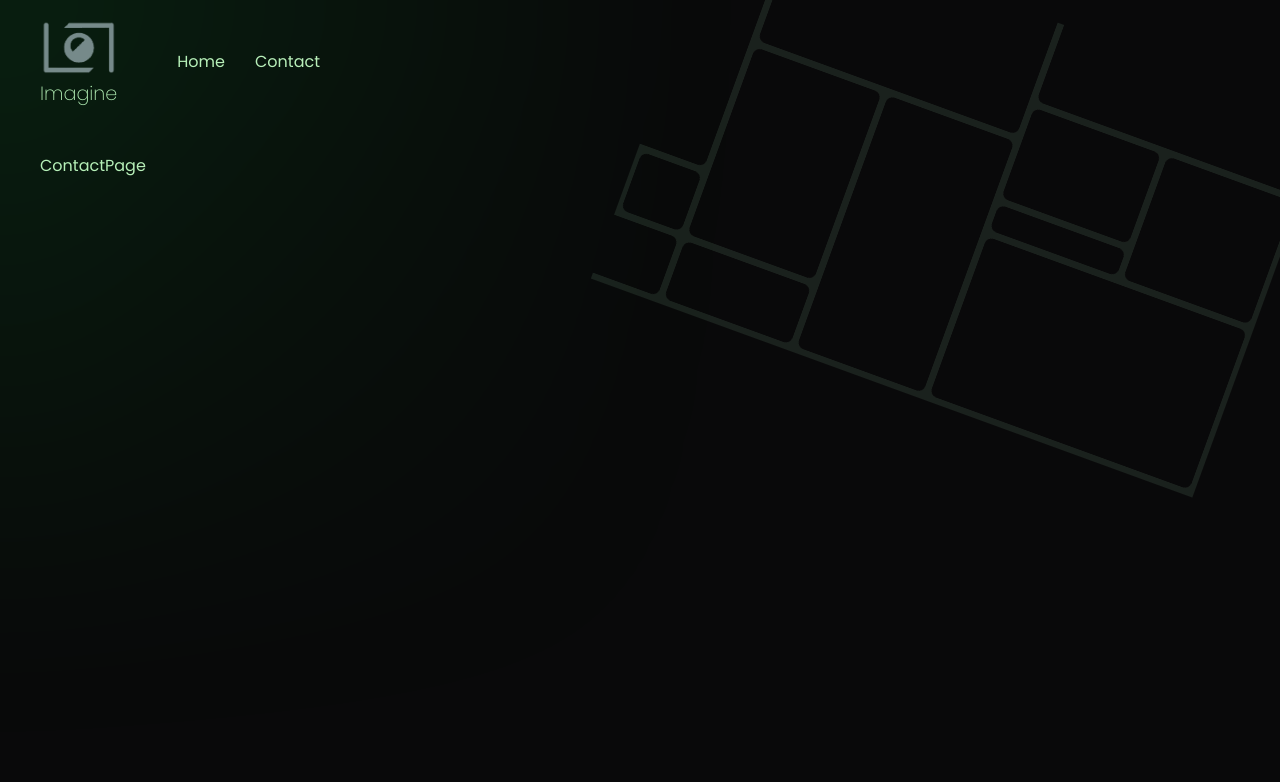
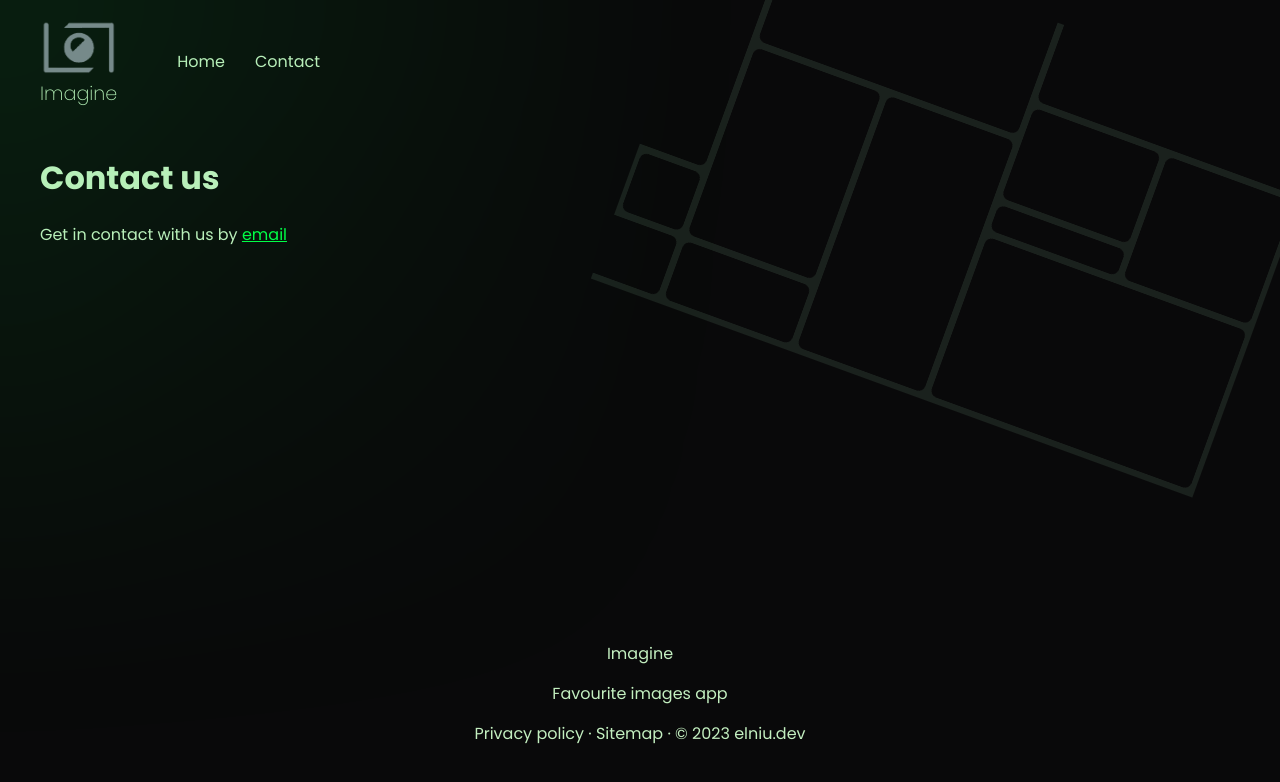
Before and after one commit to letjoel/front-myimages, a React (Vite) app: page /contact in a window 1280 px wide. Shown: the top 782 px of the page. Built offline with nearby package versions, Linux system fonts and the light colour scheme.

Commit message:
styled contact page

```diff
--- a/src/views/ContactPage/ContactPage.module.css
+++ b/src/views/ContactPage/ContactPage.module.css
@@ -0,0 +1,7 @@
+.mailto {
+    color: var(--secondary-text-color)
+}
+
+.contactSection{
+    min-height: 50vh;
+}
--- a/src/views/ContactPage/ContactPage.tsx
+++ b/src/views/ContactPage/ContactPage.tsx
@@ -1,7 +1,21 @@
-import style from "./ContactPage.module.css";
+import Footer from "../../components/Footer/Footer";
+import styles from "./ContactPage.module.css";
 
 const ContactPage = () => {
-  return <div>ContactPage</div>;
+  return (
+    <>
+      <section className={styles.contactSection}>
+        <h1>Contact us</h1>
+        <p>
+          Get in contact with us by{" "}
+          <a className={styles.mailto} href="mailto: info@elniu.dev">
+            email
+          </a>
+        </p>
+      </section>
+      <Footer />
+    </>
+  );
 };
 
 export default ContactPage;
--- a/src/views/EditPage/EditPage.tsx
+++ b/src/views/EditPage/EditPage.tsx
@@ -1,5 +1,6 @@
 import { useParams } from "react-router-dom";
 import ImageForm from "../../components/ImageForm/ImageForm";
+import Footer from "../../components/Footer/Footer";
 
 const EditPage = () => {
   const { id } = useParams();
@@ -8,6 +9,7 @@ const EditPage = () => {
     <>
       <h1>✏️</h1>
       <ImageForm imageId={id} editMode={true} />
+      <Footer />
     </>
   );
 };
```
